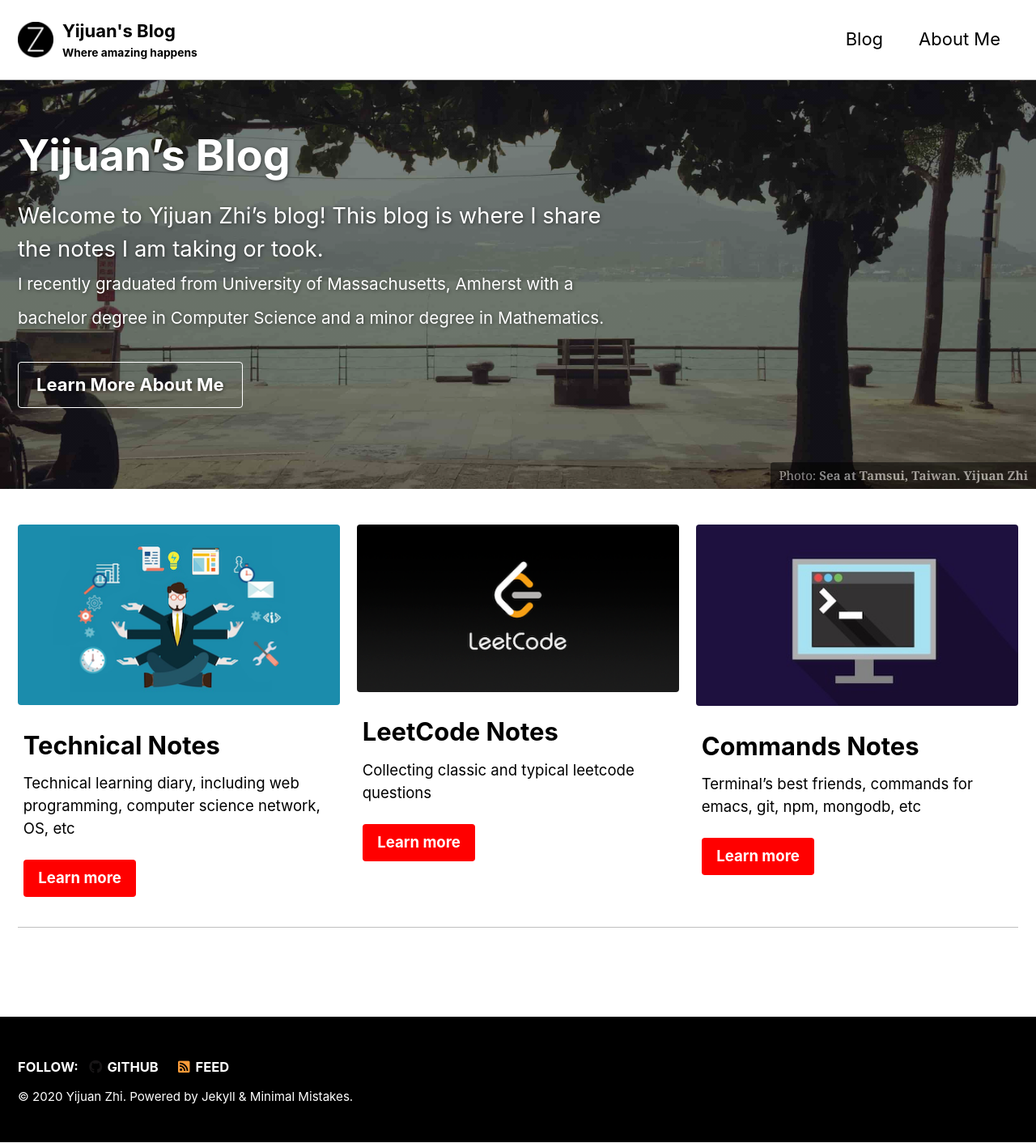
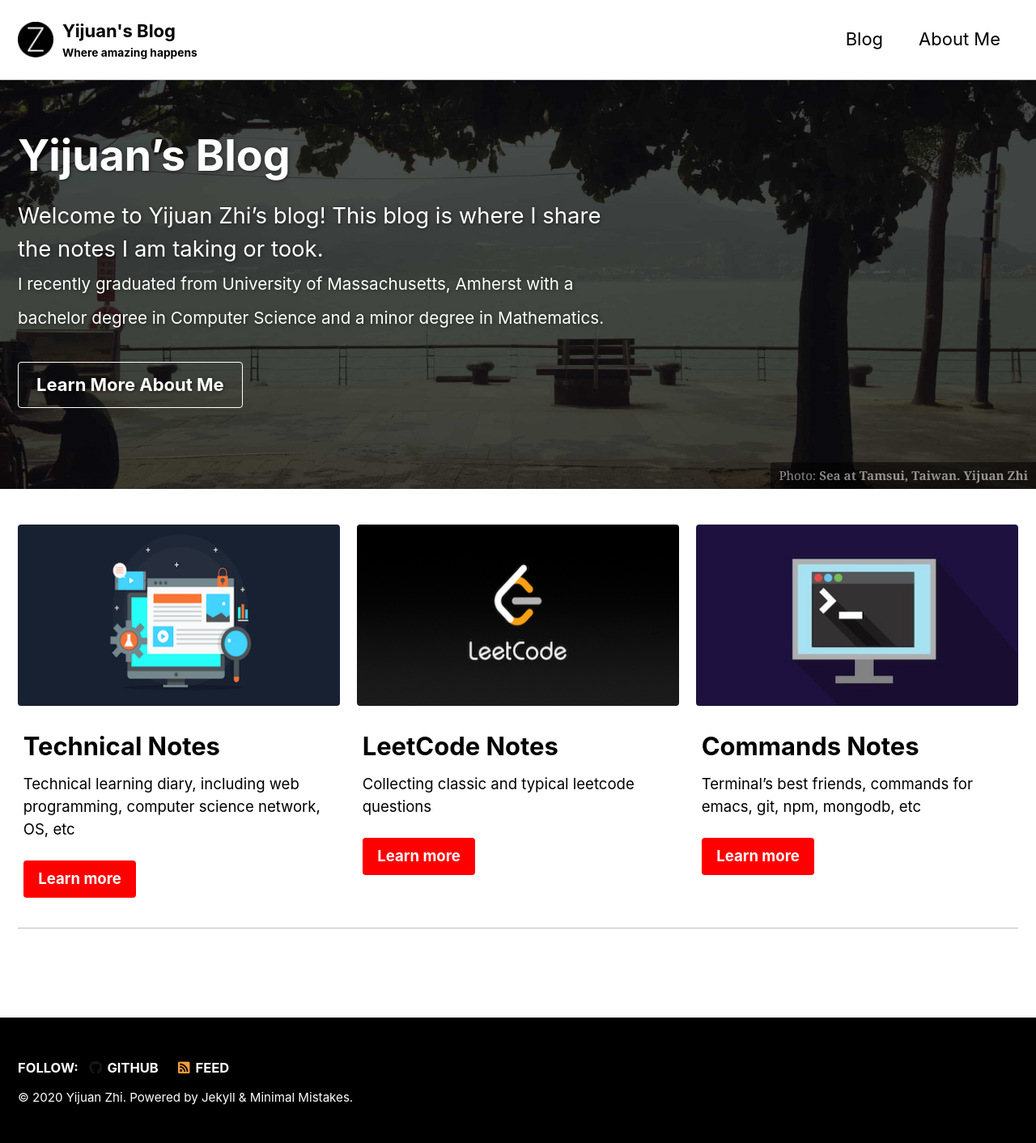
Before and after one commit to ZakaryZ/github-page-draft, a Jekyll site: the page built from _pages/home_splash.md, in a window 1280 px wide. Shown: the whole page at 81% size. Built offline with Jekyll 4.4.1, drawn with Linux system fonts in a browser that asks for light colours; cached includes are drawn as plain includes.

Commit message:
modified the home page to make it looks better

```diff
--- a/_pages/home_splash.md
+++ b/_pages/home_splash.md
@@ -14,7 +14,7 @@ excerpt: >
   Welcome to Yijuan Zhi's blog! This blog is where I share the notes I am taking or took.<br>
   <small> I recently graduated from University of Massachusetts, Amherst with a bachelor degree in Computer Science and a minor degree in Mathematics. </small>
 feature_row:
-  - image_path: /images/technical_main.png
+  - image_path: /images/technical_main2.png
     alt: "Technical Notes"
     title: "Technical Notes"
     excerpt: "Technical learning diary, including web programming, computer science network, OS, etc"
```
Also changed, not shown: other parts of _pages/home_splash.md (+1 -1 lines), images/leetcode_main.png, images/technical_main2.png (added).
